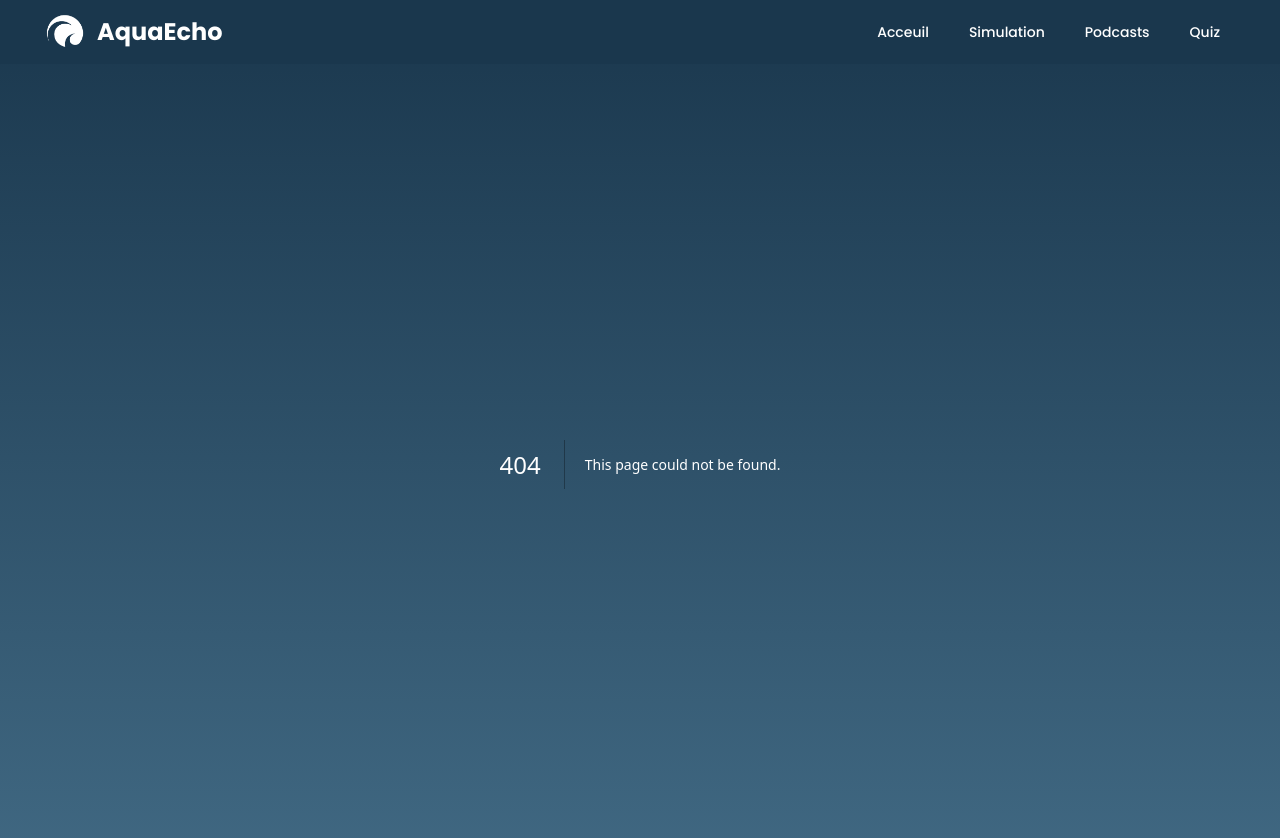
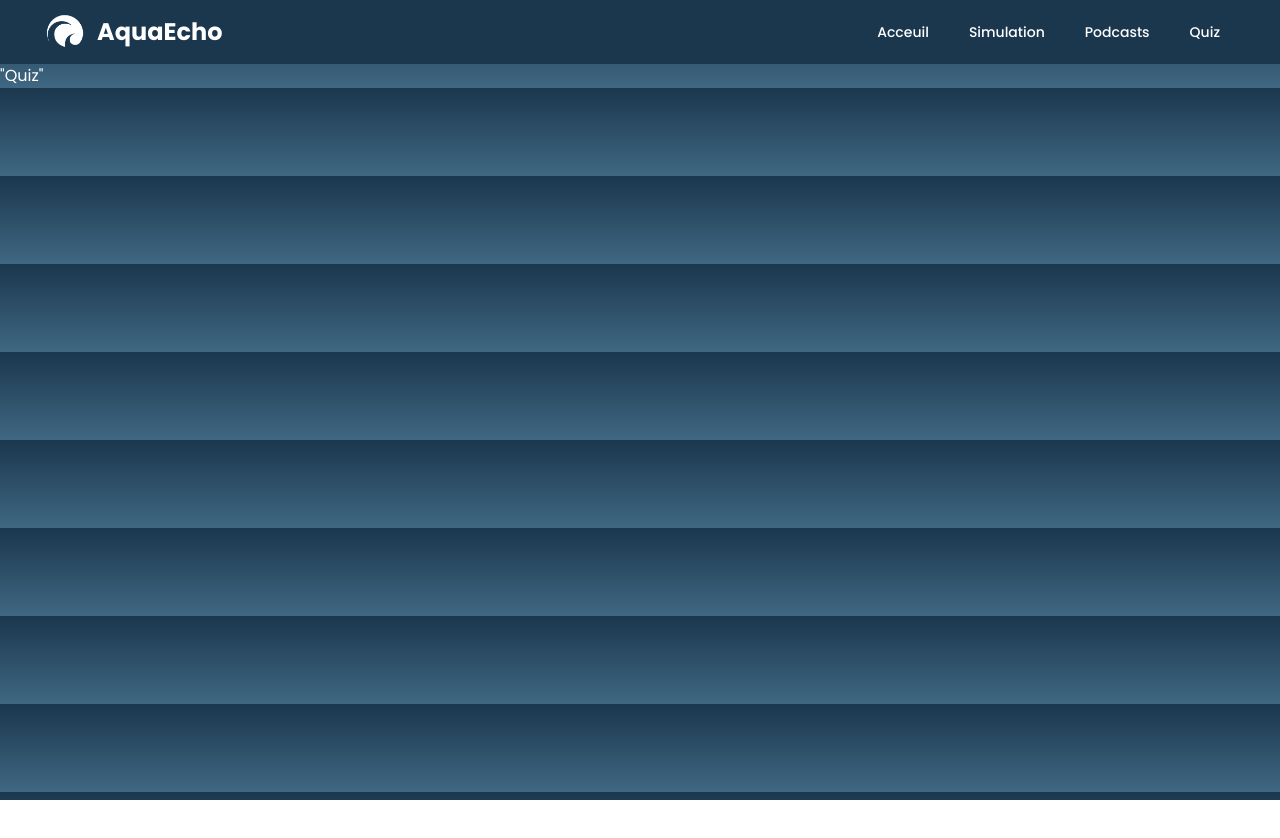
Before and after one commit to Google-Developer-Student-Clubs-ISSATSo/nuit-d-info-24, a Next.js app: page /quiz in a window 1280 px wide. Before the commit this address had no page. Shown: the top 838 px of the page. After the commit the page ends 800 px from the top, so only its background shows below. Built offline with nearby package versions, Linux system fonts and the light colour scheme.

Commit message:
Added Podcast, Quiz and Simulation route

```diff
--- /dev/null
+++ b/app/(routes)/quiz/page.tsx
@@ -0,0 +1,3 @@
+export default function Quiz() {
+  return <div className="relative w-full h-full">"Quiz"</div>;
+}
--- /dev/null
+++ b/app/(routes)/simulation/page.tsx
@@ -0,0 +1,3 @@
+export default function Simulation() {
+  return <div className="relative w-full h-full">"Simulation"</div>;
+}
```
